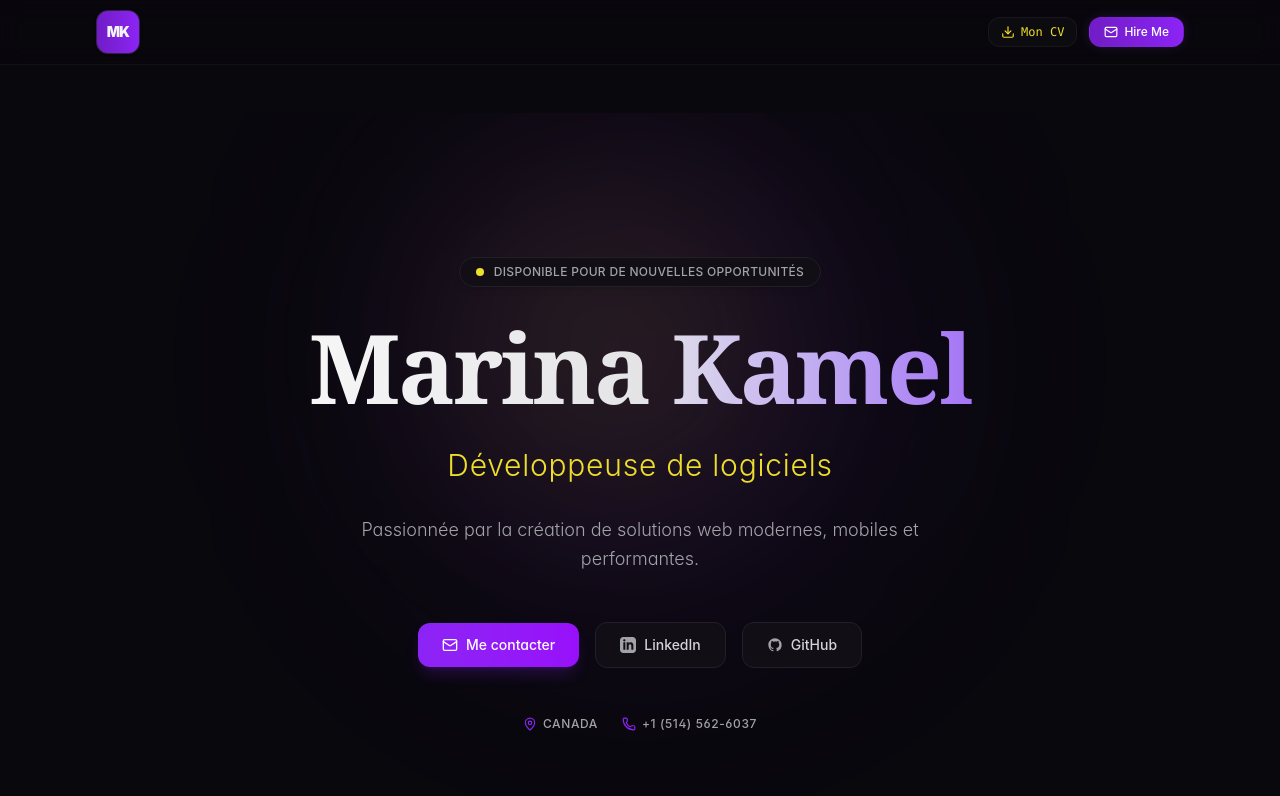
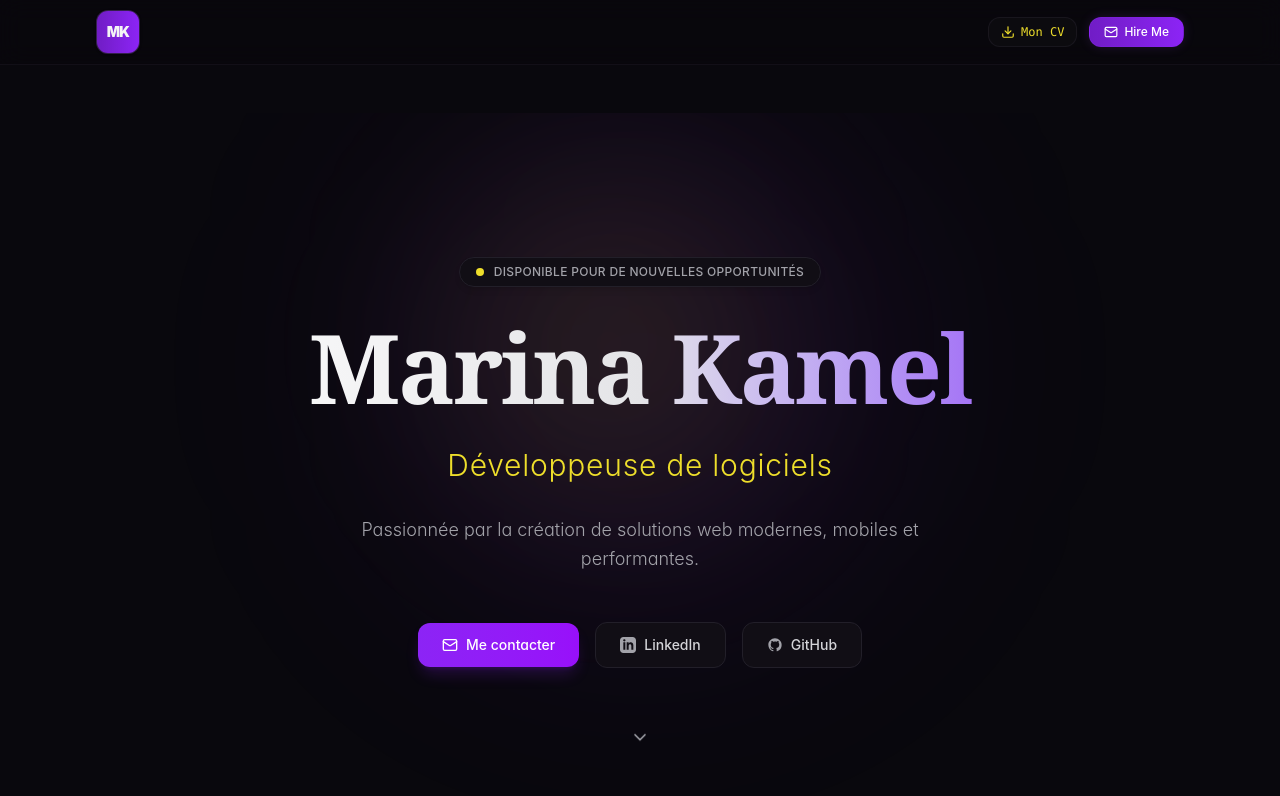
Before and after one commit to MarinaKamel-coder/portfolio-marina, a Next.js app: page / in a window 1280 px wide. Shown: the top 796 px of the page. Built offline with nearby package versions, Linux system fonts and the light colour scheme.

Commit message:
fix: supprimer les informations de contact discrètes

```diff
--- a/src/app/page.tsx
+++ b/src/app/page.tsx
@@ -72,18 +72,6 @@ export default function Home() {
               <span>GitHub</span>
             </a>
           </div>
-
-          {/* Infos de contact discrètes */}
-          <div className="flex flex-wrap items-center justify-center gap-6 pt-4 text-xs font-medium text-muted-foreground tracking-wider uppercase">
-            <div className="flex items-center gap-1.5 hover:text-white transition-colors">
-              <MapPin className="size-3.5 text-primary" />
-              <span>{DATA.header.location}</span>
-            </div>
-            <div className="flex items-center gap-1.5 hover:text-white transition-colors">
-              <Phone className="size-3.5 text-primary" />
-              <span>{DATA.contact.tel}</span>
-            </div>
-          </div>
         </div>
 
         <div className="flex justify-center pt-16">
--- a/src/constants/data.ts
+++ b/src/constants/data.ts
@@ -43,7 +43,6 @@ export const DATA = {
   },
   contact: {
     email: "marinakamel909@gmail.com",
-    tel: "+1 (514) 562-6037",
     linkedin: "https://www.linkedin.com/in/marina-kamel-a7a08a240",
     github: "https://github.com/MarinaKamel-coder"
   }
```
